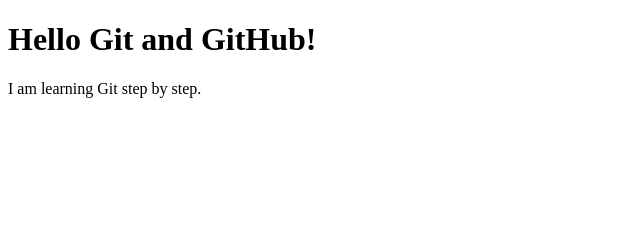
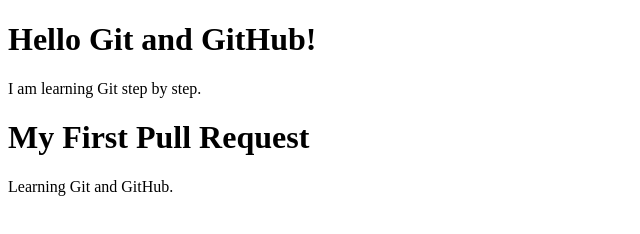
Before and after one commit to Manisha2111/Git-Practice, a plain HTML site: page index.html in a window 1280 px wide. Shown: the whole page, without its empty margins (0-640 px from the left). Drawn offline with Linux system fonts and the light colour scheme.

Commit message:
Added pull request content

```diff
--- a/index.html
+++ b/index.html
@@ -7,6 +7,8 @@
 
     <h1>Hello Git and GitHub!</h1>
     <p>I am learning Git step by step.</p>
+    <h1>My First Pull Request</h1>
+<p>Learning Git and GitHub.</p>
 
 </body>
 </html>
```
